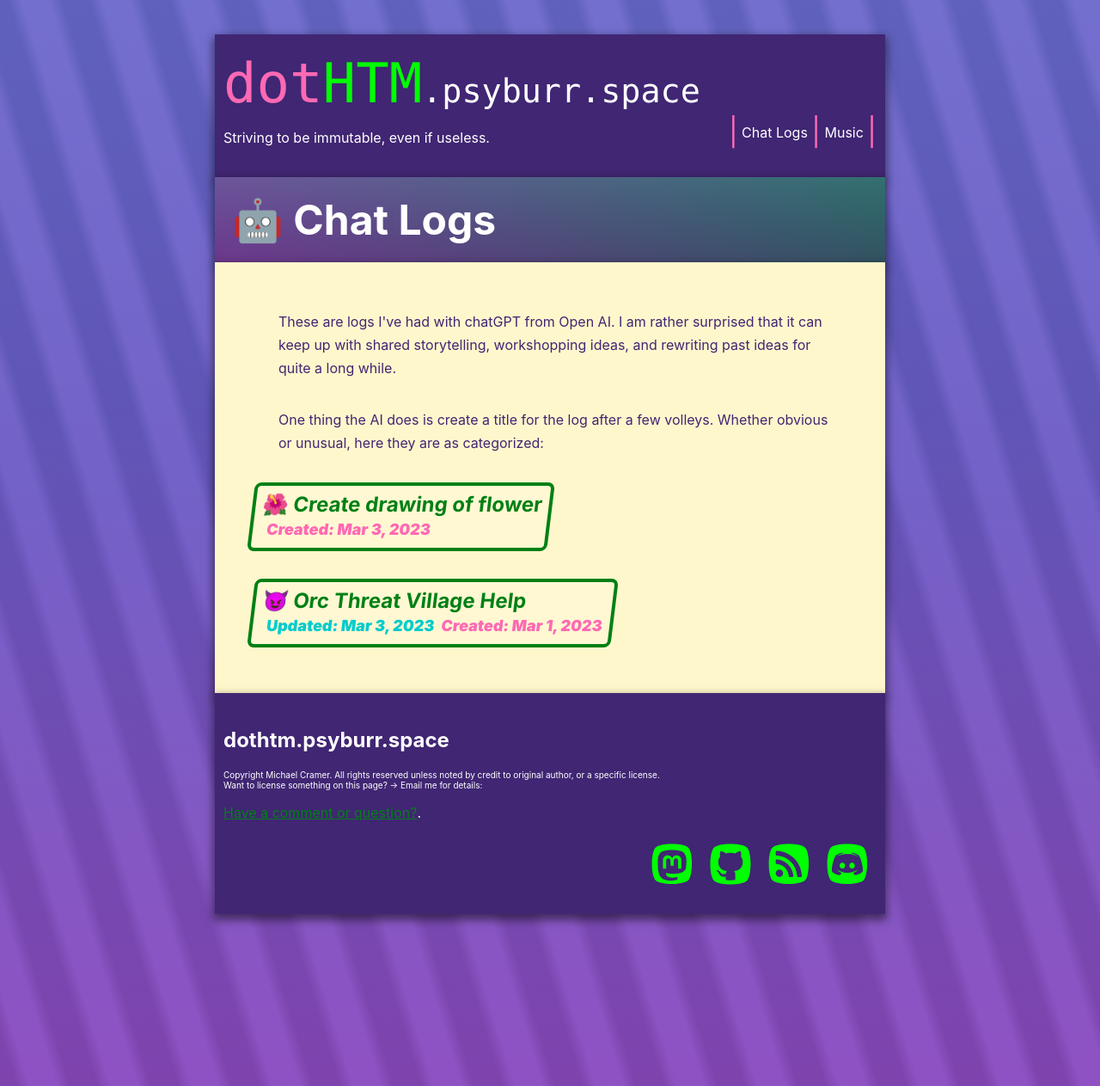
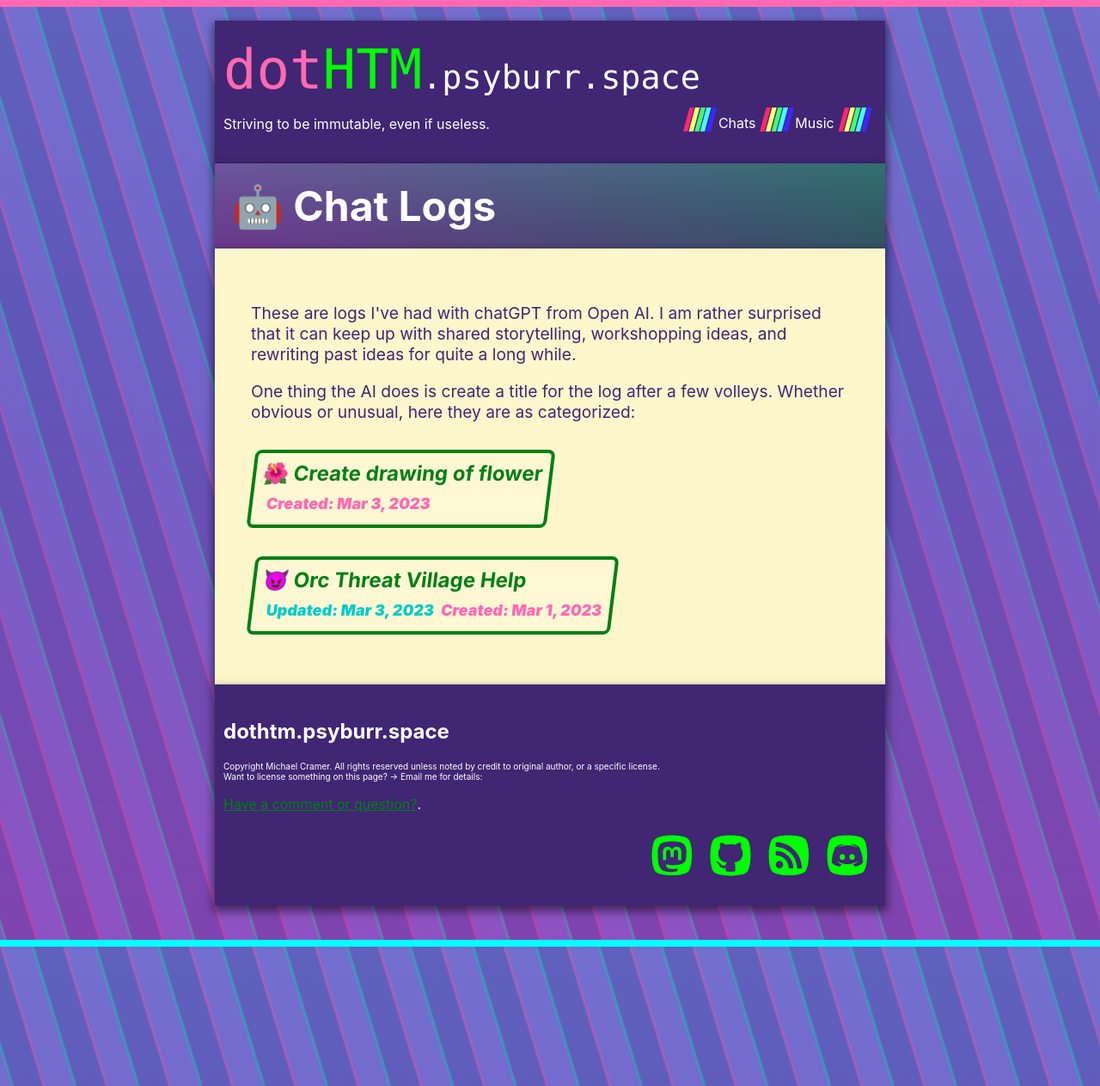
Before and after one commit to dotHTM/dothtm.github.io, a Jekyll site: the page built from chatlogs/chatlogs.html, in a window 1280 px wide. Shown: the whole page at 86% size. Built offline with Jekyll 4.4.1, drawn with Linux system fonts in a browser that asks for light colours.

Commit message:
Visual refreshments

```diff
--- a/_includes/header.html
+++ b/_includes/header.html
@@ -13,13 +14,23 @@
         <label for="dark-mode">Invert Contrast</label>
       </div>
  -->
+
           <nav id="site-nav">
-            <span class="divider">|</span>
+
+            {% include nav-divider.html %}
             {% assign sorted_pages = site.pages | sort: "nav" %}
             {% for my_page in sorted_pages %}
             {% if my_page.nav %}
             {% if my_page.title %}
-            <a class="page-link" href="{{ my_page.url | prepend: site.baseurl }}">{{ my_page.title }}</a> <span class="divider">|</span>
+            <a class="page-link" href="
+            {{ my_page.url | prepend: site.baseurl }}">
+            {% if my_page.navtitle %}
+            {{ my_page.navtitle }}
+            {% else %}
+            {{ my_page.title }}
+            {% endif %}
+            </a>
+            {% include nav-divider.html %}
             {% endif %}
             {% endif %}
             {% endfor %}
--- /dev/null
+++ b/_includes/nav-divider.html
@@ -0,0 +1,7 @@
+<span class="div-group">
+  <span class="divider"></span>
+  <span class="divider"></span>
+  <span class="divider"></span>
+  <span class="divider"></span>
+  <span class="divider"></span>
+</span>
--- a/_layouts/default.html
+++ b/_layouts/default.html
@@ -2,6 +2,7 @@
 <html>
 {% include head.html %}
 <body>
+  <div id="pinkbar"></div>
   {% include header.html %}
     <div class="page-content">
       <article class="post">
@@ -19,5 +20,6 @@
       </article>
     </div>
     {% include footer.html %}
+  <div id="cyanbar"></div>
 </body>
 </html>
--- a/_sass/_layout.scss
+++ b/_sass/_layout.scss
@@ -1,6 +1,10 @@
 $spacing-unit: 20px;
 $violet_dark: hsl(260, 50%, 30%);
 $violet: hsl(260, 50%, 80%);
+
+$pinkish_violet: hsl(300, 50%, 80%);
+$cyanish_violet: hsl(200, 50%, 80%);
+
 $green: lime;
 $green_dark: hsl(130, 100%, 25%);
 $pink: hotpink;
@@ -11,7 +15,7 @@ $cyan: cyan;
 $cyan_dark: darken(cyan, 10);
 
 $stripe_wide: 30px;
-$stripe_edge: 15px;
+$stripe_edge: 5px;
 $slant_angle: 17deg;
 $slant_angle2: 7deg;
 $darken_a: 27%;
@@ -30,10 +34,35 @@ $code_background: rgba($code_color, .15);
 $document_background : $sepia;
 
 
+
+div#pinkbar{
+ background: $pink;
+ height: 8px;
+ margin-bottom: 16px;
+}
+
+div#cyanbar{
+ background: $cyan;
+ height: 8px;
+ margin-top: 40px;
+}
+
+
 body {
-  padding-top: 2rem;
-  padding-bottom: 12rem;
-  font-family: -apple-system, BlinkMacSystemFont, "Segoe UI", Roboto, Helvetica, Arial, sans-serif, "Apple Color Emoji", "Segoe UI Emoji", "Segoe UI Symbol";
+  // padding-top: 2rem;
+  padding-top: 0;
+  margin: 0;
+
+  font-family: -apple-system,
+  BlinkMacSystemFont,
+  "Segoe UI",
+  Roboto,
+  Helvetica,
+  Arial,
+  sans-serif,
+  "Apple Color Emoji",
+  "Segoe UI Emoji",
+  "Segoe UI Symbol";
   ;
   color: $text_color;
   background:
@@ -44,8 +73,10 @@ body {
   repeating-linear-gradient(-$stripe-angle,
     darken($violet, $darken_a),
     darken($violet, $darken_a) $stripe_wide,
+    darken($pinkish_violet, $darken_b) $stripe_wide + ($stripe_edge*0.5),
     darken($violet, $darken_b) $stripe_wide + $stripe_edge,
     darken($violet, $darken_b) 2*$stripe_wide + $stripe_edge,
+    darken($cyanish_violet, $darken_b) 2*$stripe_wide + ($stripe_edge*3*0.5),
     darken($violet, $darken_a) 2*$stripe_wide + 2*$stripe_edge,
     ),
   ;
@@ -111,19 +142,44 @@ header {
 
   #site-nav {
     float: right;
+    margin-right: 1rem;
+    vertical-align: middle;
 
     .divider {
       font-size: 2rem;
     }
 
-    * {
-      vertical-align: middle;
-    }
+    a.page-link{
+     padding: 0 0 0 0.5rem ;
    }
 
-  .divider {
-    color: $pink;
+   .div-group{
+    // padding-right: 1rem;
+
+    span.divider{
+      letter-spacing: -0.69rem;
+      padding: 0;
+      margin: 0;
+      font-weight: 900;
+      // font-stretch: 200%;
+      mix-blend-mode: lighten;
     }
+
+    span.divider::before{content: "/";}
+
+    span.divider:nth-of-type(5n+1){color: #f00;}
+    span.divider:nth-of-type(5n+2){color: #ff0;}
+    span.divider:nth-of-type(5n+3){color: #0f0;}
+    span.divider:nth-of-type(5n+4){color: #0ff;}
+    span.divider:nth-of-type(5n+0){color: #00f;}
+  }
+
+
+
+}
+
+
+// span.divider:nth-child(3n){color: $pink;}
 
 a {
   color: white;
@@ -167,15 +223,14 @@ footer {
 }
 
 .page-content {
+  font-size: 1.2em;
   strong {
     font-weight: 700;
-    font-size: 1.2em;
     color: $violet_dark;
   }
 
   emphasis {
     // font-weight: 900;
-    font-size: 1.2em;
     color: $pink_dark;
   }
 }
@@ -310,20 +365,20 @@ article {
       font-weight: 900;
       font-size: large;
       color: $pink;
-      margin-left: $margin_spacer/4;
+      margin-left: $margin_spacer *0.25 ;
     }
 
     .meta-updated{
      font-weight: 900;
      font-size: large;
      color: $cyan_dark;
-      margin-left: $margin_spacer/4;
+     margin-left: $margin_spacer *0.25 ;
    }
    .meta-created{
     font-weight: 900;
     font-size: large;
     color: $pink;
-      margin-left: $margin_spacer/4;
+    margin-left: $margin_spacer *0.25 ;
   }
 
 
@@ -331,11 +386,11 @@ article {
     width: 100%;
   }
 
-    p,
+    // p,
     ul,
     ol {
       margin-left: $margin_spacer;
-      margin-right: $margin_spacer/2;
+      margin-right: $margin_spacer*0.5;
       line-height: 1.7em;
       margin-bottom: 2em;
     }
@@ -346,8 +401,8 @@ article {
     }
 
     @mixin block_content {
-      margin-top: $margin_spacer/2;
-      margin-bottom: $margin_spacer/2;
+      margin-top: $margin_spacer*0.5;
+      margin-bottom: $margin_spacer*0.5;
     }
 
     twitter-widget {
@@ -358,8 +413,8 @@ article {
 
     blockquote,
     pre {
-      margin-left: $margin-spacer * 3 / 2;
-      margin-right: $margin_spacer/2;
+      margin-left: $margin-spacer * 3 *0.5;
+      margin-right: $margin_spacer*0.5;
       @include block_content;
       line-height: 1.5em;
       padding: 1em;
@@ -542,13 +597,13 @@ footer {
   // padding-right: $spacing-unit;
   // padding-left: $spacing-unit;
   @extend %clearfix;
-  padding-right: $spacing-unit / 2;
-  padding-left: $spacing-unit / 2;
+  padding-right: $spacing-unit *0.5;
+  padding-left: $spacing-unit *0.5;
 
   @include media-query($on-laptop) {
     max-width: $content-width - ($spacing-unit);
-    margin-right: $spacing-unit / 4;
-    margin-left: $spacing-unit / 4;
+    margin-right: $spacing-unit  *0.25 ;
+    margin-left: $spacing-unit  *0.25 ;
   }
 
   margin-top:0;
--- a/chatlogs/chatlogs.html
+++ b/chatlogs/chatlogs.html
@@ -1,5 +1,6 @@
 ---
 title: Chat Logs
+navtitle: Chats
 layout: page
 permalink: /chatlogs/
 bullet: 🤖
```
Also changed, not shown: other parts of _includes/header.html (+2 -1 lines). Lines whose indentation alone changed are shown as unchanged.
